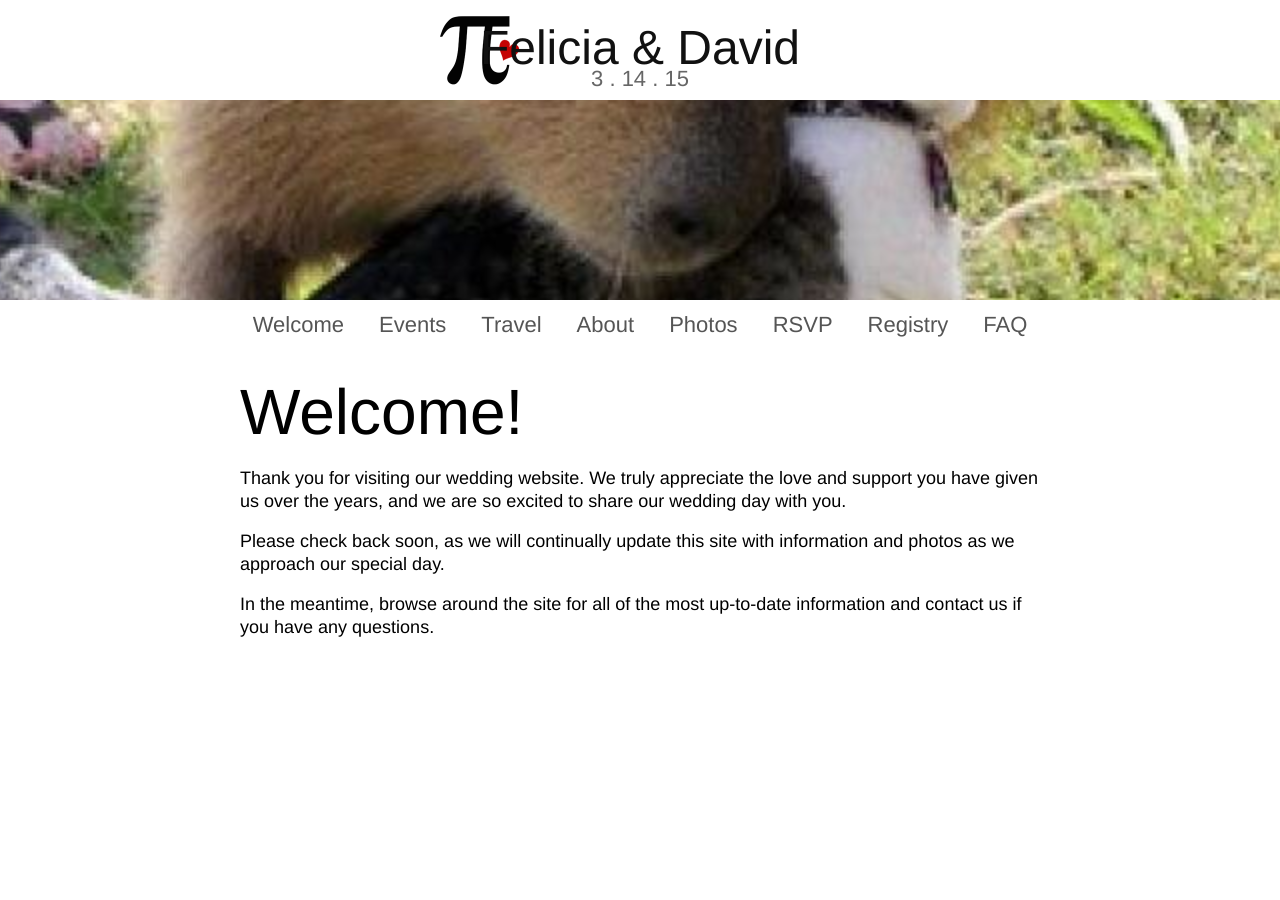
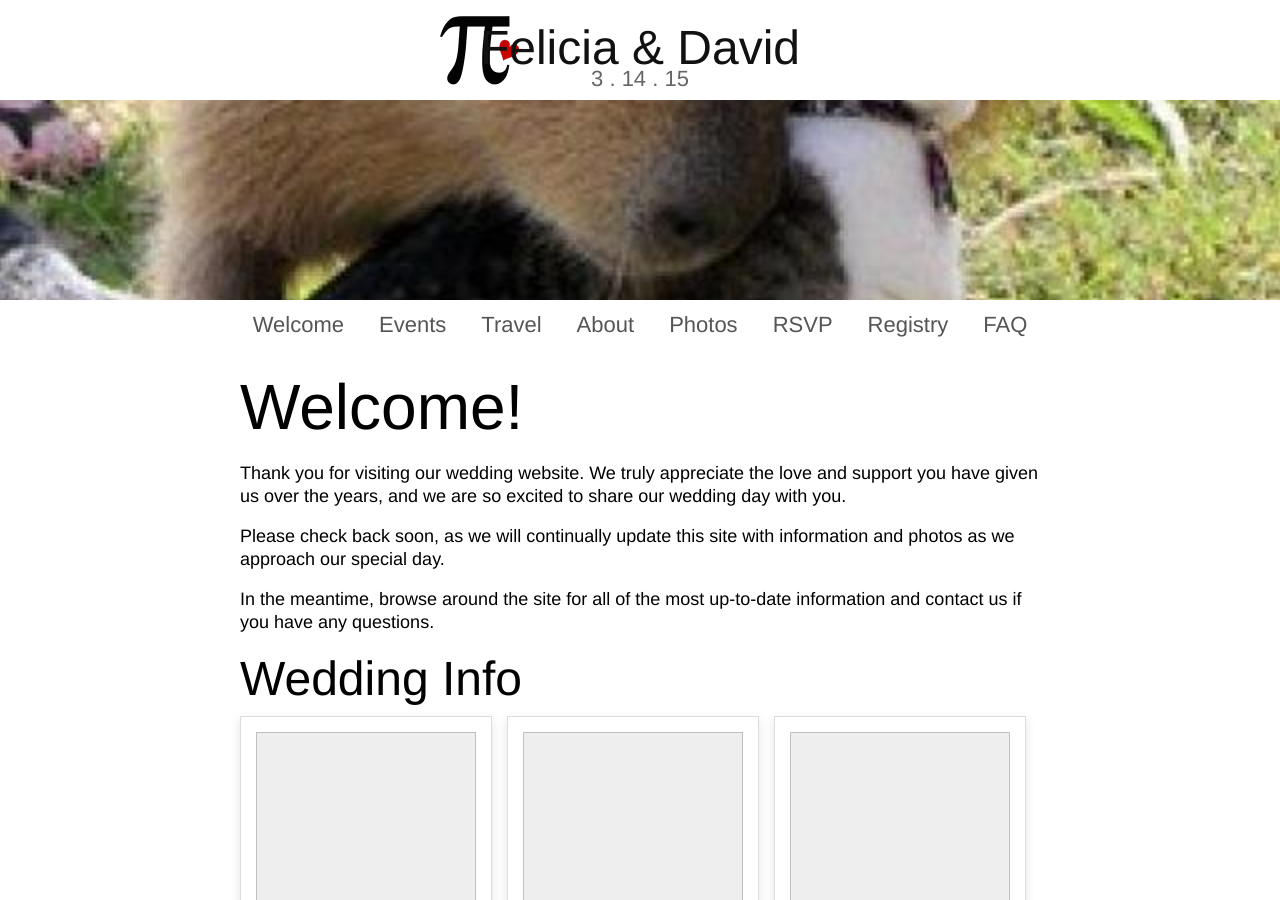
Before and after one commit to dnschnur/piday.github.com, a Jekyll site: the page built from index.md, in a window 1280 px wide. Built offline with Jekyll 4.4.1, drawn with Linux system fonts in a browser that asks for light colours.

Commit message:
Added welcome page quick-link placeholders.

```diff
--- a/index.md
+++ b/index.md
@@ -9,3 +9,28 @@ Thank you for visiting our wedding website. We truly appreciate the love and sup
 Please check back soon, as we will continually update this site with information and photos as we approach our special day.
 
 In the meantime, browse around the site for all of the most up-to-date information and contact us if you have any questions.
+
+### Wedding Info ###
+
+<div class="quick-links">
+  <div class="quick-link">
+    <a href="/events">
+      <img class="photo">
+    </a>
+    <div>A</div>
+  </div>
+
+  <div class="quick-link">
+    <a href="/travel">
+      <img class="photo">
+    </a>
+    <div>A</div>
+  </div>
+
+  <div class="quick-link">
+    <a href="/about">
+      <img class="photo">
+    </a>
+    <div>C</div>
+  </div>
+</div>
--- a/piday.css
+++ b/piday.css
@@ -16,17 +16,12 @@ body {
 
 h2 {
   font: 64px "tangerine", Helvetica, Arial, sans-serif;
-  margin: 0 0 10px 0;
+  margin: 10px 0;
 }
 
-iframe {
-  background: #fff;
-  border: 1px solid #ddd;
-  box-shadow: 0 3px 10px rgba(0,0,0,0.15);
-  -o-box-shadow: 0 3px 10px rgba(0,0,0,0.1);
-  -ms-box-shadow: 0 3px 10px rgba(0,0,0,0.1);
-  -moz-box-shadow: 0 3px 10px rgba(0,0,0,0.1);
-  -webkit-box-shadow: 0 3px 10px rgba(0,0,0,0.1);
+h3 {
+  font: 48px "tangerine", Helvetica, Arial, sans-serif;
+  margin: 10px 0 10px;
 }
 
 #title {
@@ -100,7 +95,7 @@ iframe {
 #content {
   background: #fff;
   left: 0;
-  padding-top: 25px;
+  padding: 10px 0 25px 0;
   position: absolute;
   right: 0;
   top: 350px;
@@ -121,3 +116,26 @@ iframe {
   margin: 0 auto;
   width: 800px;
 }
+
+.quick-link {
+  border: 1px solid #ddd;
+  box-shadow: 0 3px 10px rgba(0,0,0,0.15);
+  -o-box-shadow: 0 3px 10px rgba(0,0,0,0.1);
+  -ms-box-shadow: 0 3px 10px rgba(0,0,0,0.1);
+  -moz-box-shadow: 0 3px 10px rgba(0,0,0,0.1);
+  -webkit-box-shadow: 0 3px 10px rgba(0,0,0,0.1);
+  display: inline-block;
+  padding: 15px;
+}
+.quick-link:first-child {
+  margin-right: 10px;
+}
+.quick-link:last-child {
+  margin-left: 10px;
+}
+
+.quick-link .photo {
+  background: #eee;
+  height: 220px;
+  width: 220px;
+}
```
